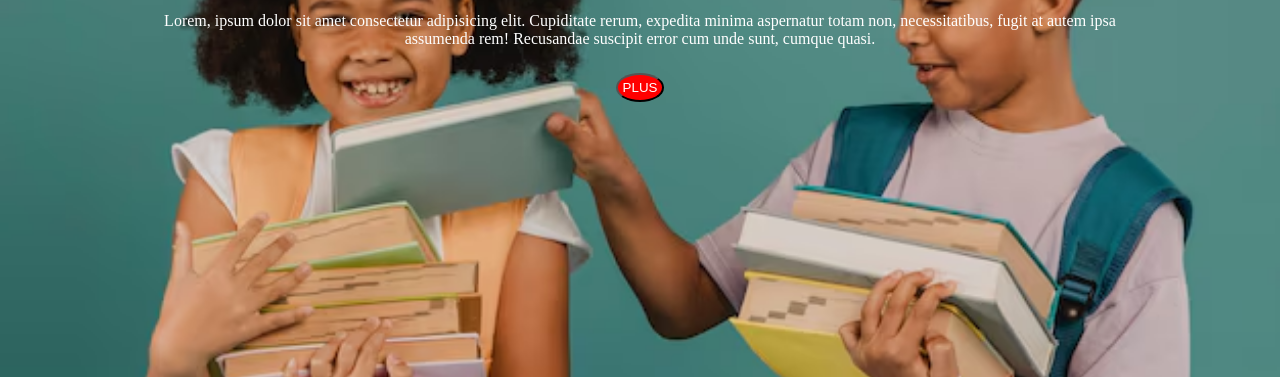
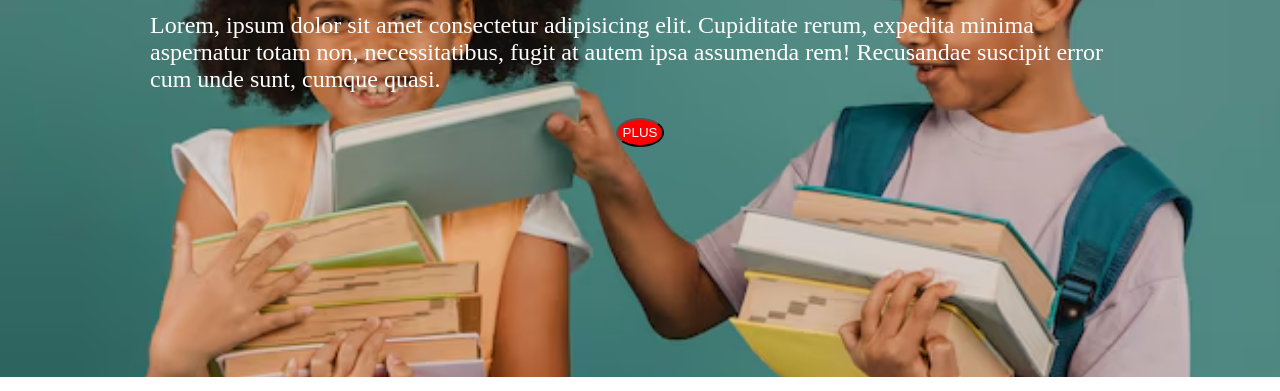
Before and after one commit to simoabdelwahed2004-wq/WebTest1, a plain HTML site: page index.html in a window 1280 px wide. Shown: the part 290-681 px from the top of the page. Drawn offline with Linux system fonts and the light colour scheme.

Commit message:
Fix CSS selector for paragraph element

```diff
--- a/about.CSS
+++ b/about.CSS
@@ -23,7 +23,7 @@ h1{ text-align: center;font-size:31px; color: blue;}
 .BTN3{border-radius: 100%;background: red;color: white;padding: 5px;margin-top: 10px; margin-left: 100px}
 .D3{  width: 35%; float: left;}
 footer { text-align: center; background-color: blue; height: 35px;color: white;}
-#P{text-align: left; font-size: x-large; }
+P{text-align: left; font-size: x-large; }
 @media (max-width: 768px) {
 
     nav {
```
